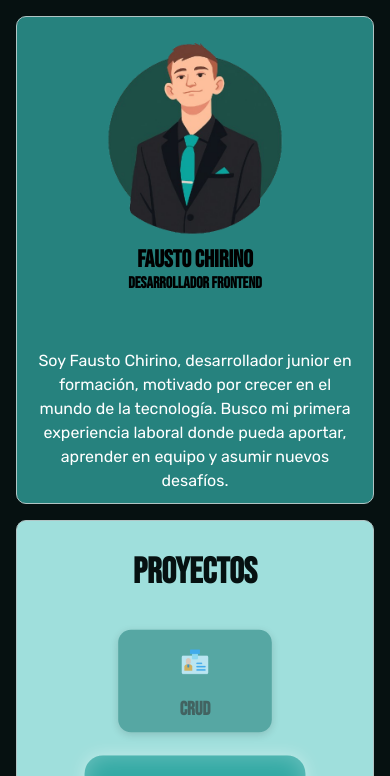
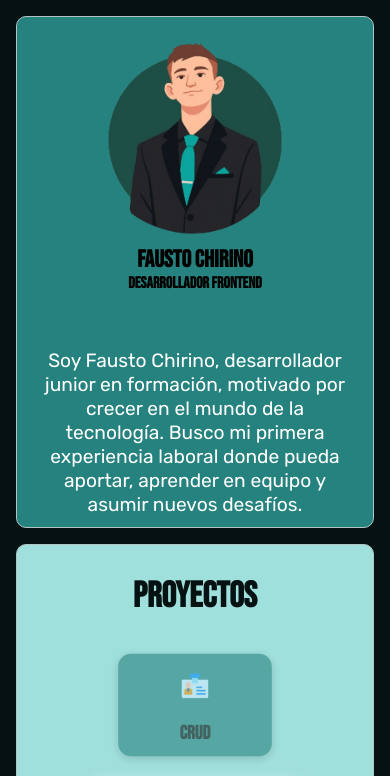
Before and after one commit to NogFait18/PortaFolio, a plain HTML site: page index.html in a window 390 px wide. Shown: the top 776 px of the page. Drawn offline with nearby package versions, Linux system fonts and the light colour scheme; some packages are replaced by stand-ins of ours; a script that the page names is missing.

Commit message:
mejorando responsive en pantallas pequeñas falta mejorar en pantallas grandes

```diff
--- a/scss/base/_responsive.scss
+++ b/scss/base/_responsive.scss
@@ -8,6 +8,11 @@
         "cv proyectos"
         "tecnologias tecnologias"
         "contacto contacto";
+    }
+    .sobreMi{
+        .presentacion{
+            width: 50%;
+        }
     }
     .proyectos{
         margin-bottom: 0px;
@@ -24,6 +29,14 @@
         .carrusel-track{
             padding: 2rem;
         }
+    }
+}
+
+@media(max-width:800px){
+    .sobreMi{
+        .presentacion{
+                width: 100%;
+            }
     }
 }
 @media(max-width:590px){
--- a/scss/layout/_contacto.scss
+++ b/scss/layout/_contacto.scss
@@ -19,6 +19,7 @@
             margin-top: 3rem;
             width: 2.5rem;
             height: auto;
+            margin-bottom: 1rem;
         }
     }
 }
--- a/scss/layout/_sobre-mi.scss
+++ b/scss/layout/_sobre-mi.scss
@@ -26,8 +26,9 @@
     }
     .presentacion{
         line-height: 1.5rem; /* espacio entre líneas más cómodo */
-        font-size: 1rem;
+        font-size: 1.2rem;
         margin: 0;
         padding: 10px 20px;
+
     }
 }
```
Also changed, not shown: css/style.css, 1 other file.
